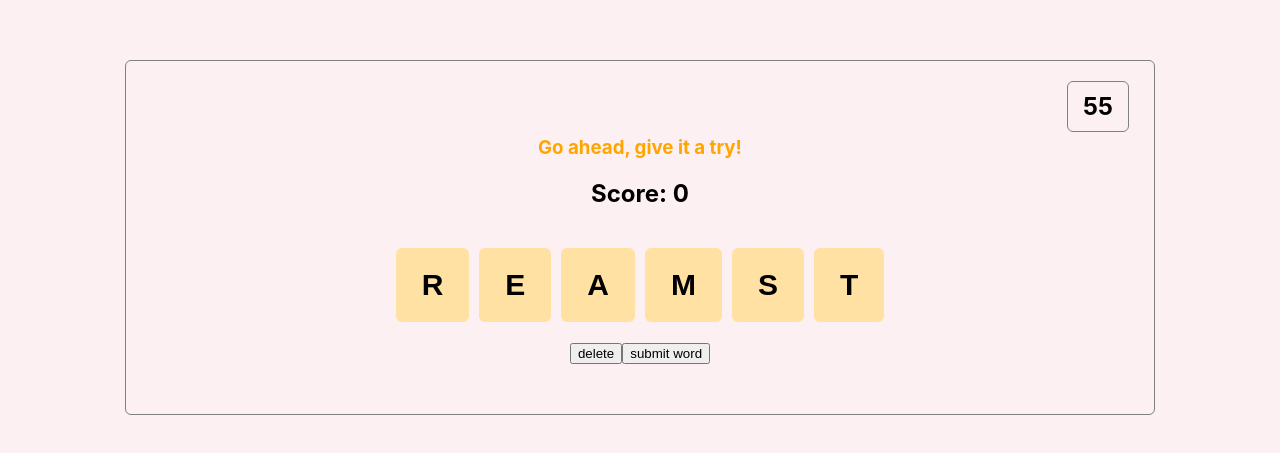
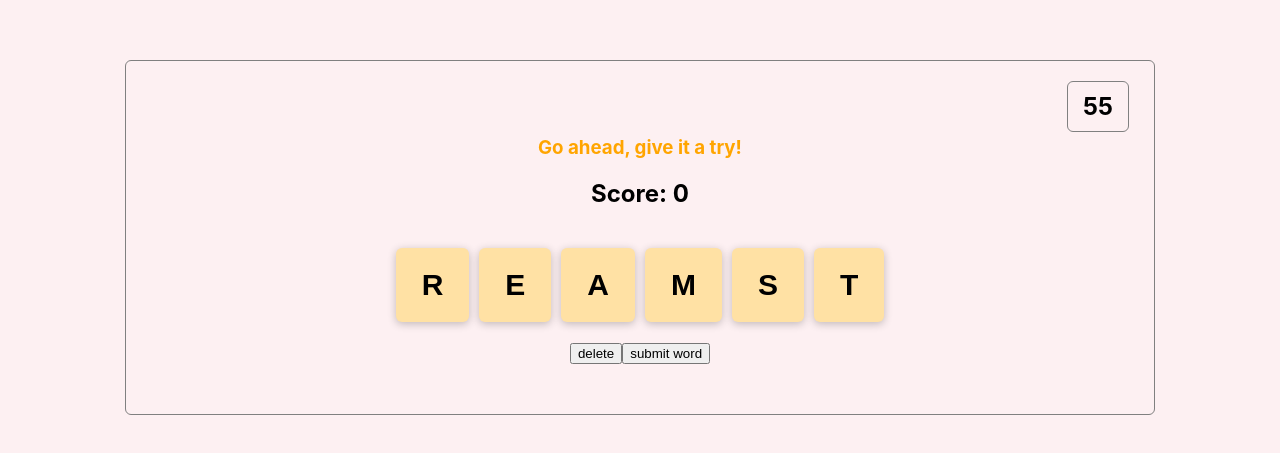
Before and after one commit to antdke/anagrams-game, a React (Create React App) app: page / in a window 1280 px wide. Shown: the part 165-618 px from the top of the page. Built offline with nearby package versions, Linux system fonts and the light colour scheme.

Commit message:
Added transitionDuration property to buttons and Improved letterButton stylings

```diff
--- a/src/components/BottomRow.tsx
+++ b/src/components/BottomRow.tsx
@@ -27,12 +27,16 @@ const styles = (theme: Theme) => ({
     backgroundColor: "#ffe1a4",
     fontSize: "30px",
     fontWeight: "bold",
+    cursor: "pointer",
+    boxShadow: "0 2px 9px 0 rgba(0, 0, 0, 0.24)",
+    transitionDuration: "0.2s",
+    webKitTransitionDuration: "0.2s",
     "&:disabled": {
       cursor: "not-allowed"
     },
     "&:hover": {
       boxShadow:
-        "0 12px 16px 0 rgba(0, 0, 0, 0.24), 0 17px 50px 0 rgba(0, 0, 0, 0.19)"
+        "0 10px 14px 0 rgba(0, 0, 0, 0.24), 0 12px 35px 0 rgba(0, 0, 0, 0.19)"
     },
     "&:active": {
       boxShadow:
```
